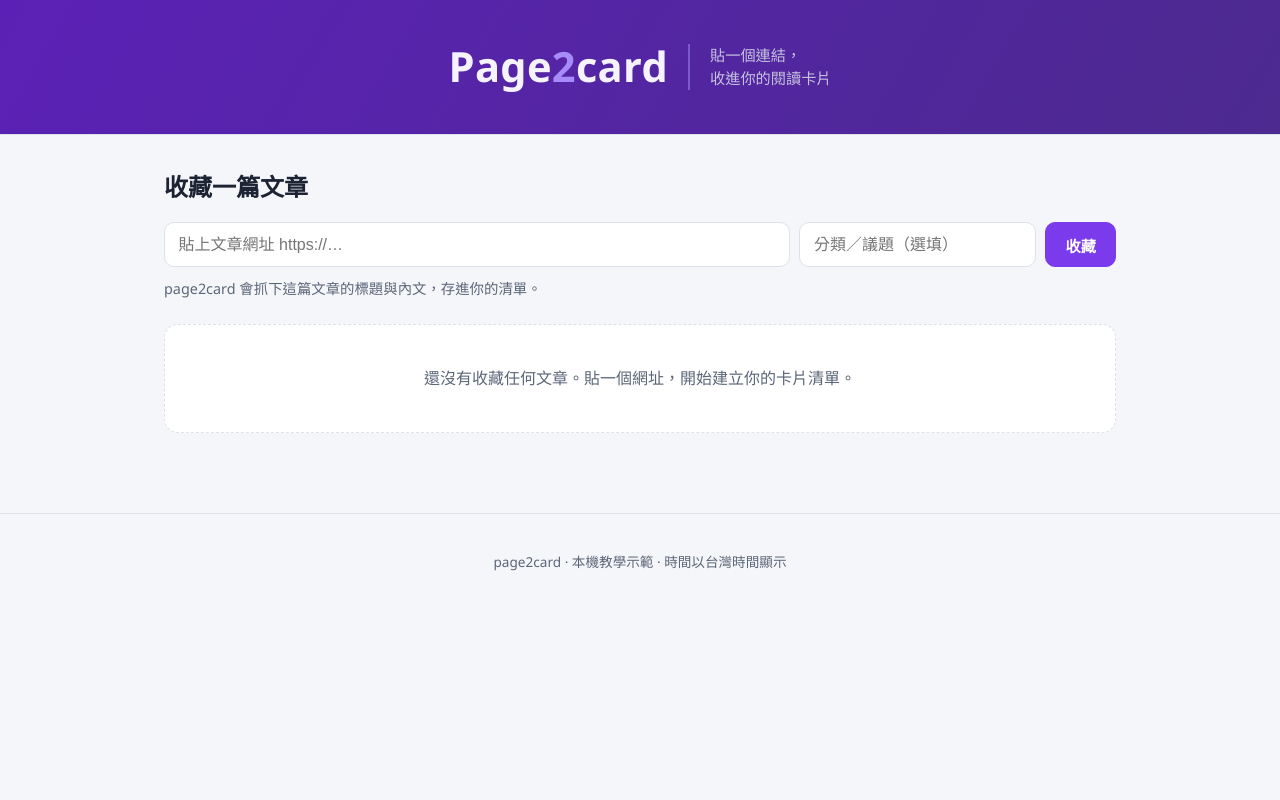
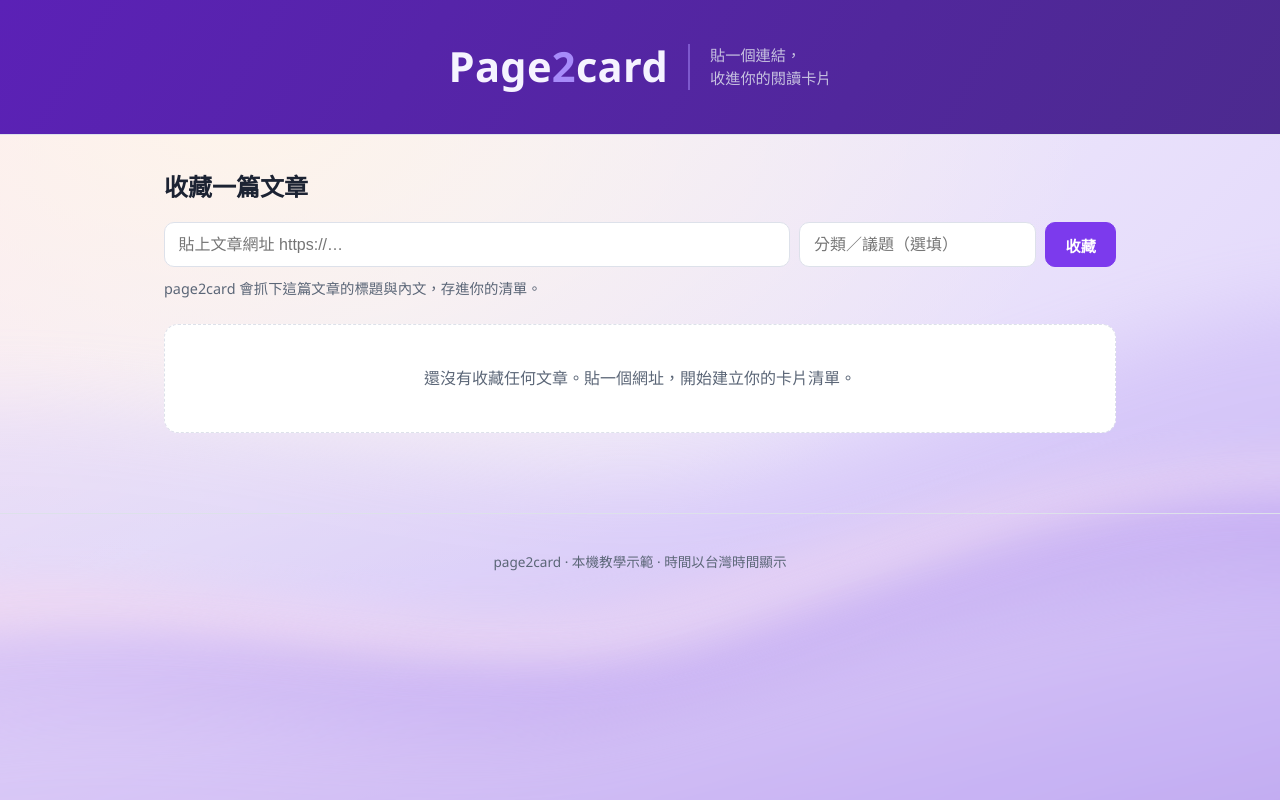
Before and after one commit to flag-cheng/Page2Card, a FastAPI app: page / in a window 1280 px wide. Run offline with FastAPI, Linux system fonts and the light colour scheme; data that the repository does not hold is empty; parts of the project's set-up code (start-up, migrations or seed data) failed here and were passed over.

Commit message:
背景加入紫粉漸層的柔和流動波浪 SVG 裝飾
- 新增 bg-pattern.svg：多層半透明、羽化柔邊的流動波浪，紫粉漸層
- body::before 固定於視窗背景並引用該 SVG，位於內容下層、不影響互動

```diff
--- a/src/page2card/static/styles.css
+++ b/src/page2card/static/styles.css
@@ -18,9 +18,24 @@
 body {
   margin: 0;
   font-family: "Segoe UI", system-ui, "Microsoft JhengHei", sans-serif;
-  background: var(--bg);
+  background-color: var(--bg);
   color: var(--text);
   line-height: 1.65;
+}
+
+/* Geometric background decoration behind the whole page: diagonal bands,
+   flowing curves, hairlines and dot fields drawn in an SVG, fixed to the
+   viewport so it stays put while content scrolls. */
+body::before {
+  content: "";
+  position: fixed;
+  inset: 0;
+  z-index: -1;
+  pointer-events: none;
+  background-image: url("bg-pattern.svg");
+  background-size: cover;
+  background-position: center;
+  background-repeat: no-repeat;
 }
 
 .site-header {
```
Also changed, not shown: src/page2card/static/bg-pattern.svg (added).
